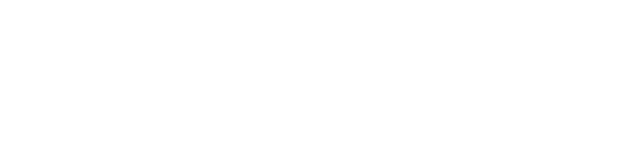
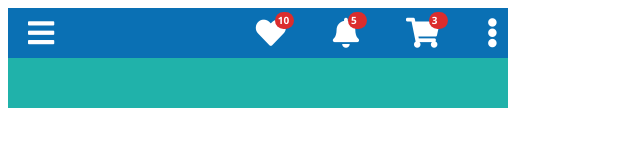
Before and after one commit to lauraoviedosocias/Posicionamiento-Ejercicio-4, a plain HTML site: page index.html in a window 1280 px wide. Shown: the whole page, without its empty margins (0-640 px from the left). Drawn offline with Linux system fonts and the light colour scheme.

Commit message:
Termine html, di estilos y posicionamiento

```diff
--- a/index.html
+++ b/index.html
@@ -5,9 +5,29 @@
     <meta http-equiv="X-UA-Compatible" content="IE=edge">
     <meta name="viewport" content="width=device-width, initial-scale=1.0">
     <link rel="stylesheet" href="style.css">
+    <link rel="stylesheet" href="https://use.fontawesome.com/releases/v5.15.3/css/all.css" integrity="sha384-SZXxX4whJ79/gErwcOYf+zWLeJdY/qpuqC4cAa9rOGUstPomtqpuNWT9wdPEn2fk" crossorigin="anonymous">
     <title>Posicionamiento-Ejercicio 4</title>
 </head>
 <body>
+<nav>
+    <div class="menu"><i class="fas fa-bars"></i></div>
+    <div class="iconos"><i class="fas fa-heart"></i>
+        <div class="numero">
+            <p>10</p>
+        </div>
+    <i class="fas fa-bell"></i>
+    <div class="numero">
+        <p>5</p>
+    </div>
+
+    <i class="fas fa-shopping-cart"></i>
+    <div class="numero">
+        <p>3</p>
+    </div>
+    <i class="fas fa-ellipsis-v"></i></div>
+</nav>
+
+<section></section>
 
 </body>
 </html>
--- a/style.css
+++ b/style.css
@@ -0,0 +1,44 @@
+nav {
+    width: 500px;
+    height: 50px;
+    background-color: rgb(10, 112, 180);
+    display: flex;
+    justify-content: space-between;
+    align-items: center;
+}
+
+section {
+    width: 500px;
+    height: 50px;
+    background-color: lightseagreen;
+}
+.menu {
+    margin: 10px;
+}
+
+i {
+    color: white;
+    font-size: 30px;
+    margin: 10px;
+}
+
+p {
+    font-family: 'Segoe UI', Tahoma, Geneva, Verdana, sans-serif;
+    font-weight: bold;
+    font-size: 10px;
+    color: white;
+    margin: 0;
+}
+
+.numero {
+    display: inline-block;
+    background-color: rgb(219, 45, 45);
+    border-radius: 50px;
+    width: 15px;
+    height: 15px;
+    margin: 0;
+    padding: 1px 1px 1px 3px;
+    position: relative;
+    right: 25px;
+    bottom: 20px;
+}
```
